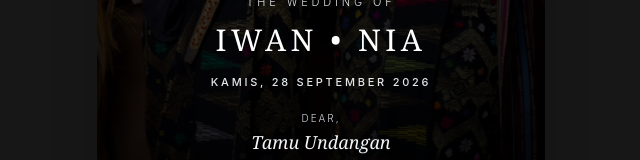
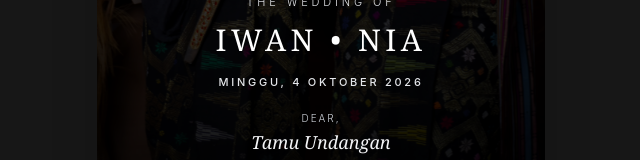
Before and after one commit to AsvinAndika/undanganputri, a React (Vite) app: page / in a window 1280 px wide. Shown: the part 526-686 px from the top of the page, without its empty margins (319-959 px from the left). Built offline with nearby package versions, Linux system fonts and the light colour scheme.

Commit message:
finishing3

```diff
--- a/src/components/Hero.jsx
+++ b/src/components/Hero.jsx
@@ -102,7 +102,7 @@ const Hero = ({ onRollClick }) => {
 
         {/* Tanggal */}
         <p className="text-[10px] sm:text-[11px] tracking-[0.25em] font-medium uppercase text-gray-200 pt-0.5 sm:pt-1">
-          KAMIS, 28 SEPTEMBER 2026
+          MINGGU, 4 OKTOBER 2026
         </p>
 
         {/* Penerima Undangan */}
```
